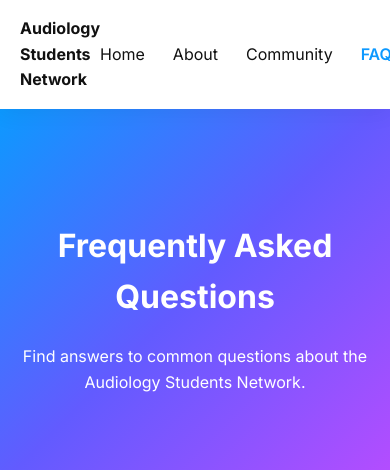
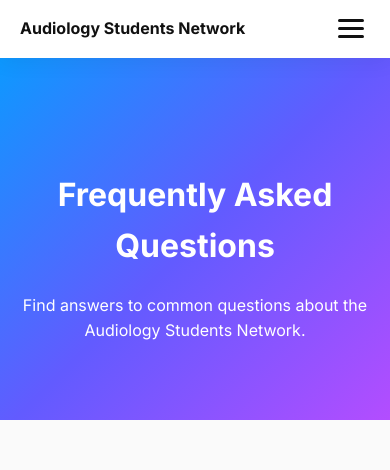
Before and after one commit to adewalemchel-dotcom/flask-cms, a Flask app: page /faq in a window 390 px wide; the page is wider, and only the part inside the window is pictured. Shown: the top 470 px of that part. Run offline with Flask 3, Linux system fonts and the light colour scheme; data that the repository does not hold is empty; some libraries are stand-ins or nearby versions.

Commit message:
Add mobile hamburger menu with fade animation

```diff
--- a/templates/faq.html
+++ b/templates/faq.html
@@ -25,11 +25,13 @@
       line-height: 1.6;
     }
 
+    /* NAVBAR */
     .navbar {
       position: sticky;
       top: 0;
       background: rgba(255,255,255,0.95);
       box-shadow: 0 6px 20px rgba(0,0,0,0.05);
+      z-index: 1000;
     }
 
     .nav-container {
@@ -39,6 +41,7 @@
       display: flex;
       justify-content: space-between;
       align-items: center;
+      position: relative;
     }
 
     .nav-cta {
@@ -69,6 +72,54 @@
       font-weight: 600;
     }
 
+    /* HAMBURGER */
+    .menu-toggle {
+      display: none;
+      flex-direction: column;
+      gap: 5px;
+      background: none;
+      border: none;
+      cursor: pointer;
+    }
+
+    .menu-toggle span {
+      width: 26px;
+      height: 3px;
+      background: #111;
+      border-radius: 2px;
+    }
+
+    /* MOBILE NAV */
+    @media (max-width: 768px) {
+      .menu-toggle {
+        display: flex;
+      }
+
+      .nav-links {
+        position: absolute;
+        top: 70px;
+        left: 0;
+        right: 0;
+        background: #fff;
+        flex-direction: column;
+        gap: 20px;
+        padding: 30px 20px;
+        box-shadow: 0 20px 40px rgba(0,0,0,0.08);
+
+        opacity: 0;
+        pointer-events: none;
+        transform: translateY(-10px);
+        transition: all 0.25s ease;
+      }
+
+      .nav-links.open {
+        opacity: 1;
+        pointer-events: auto;
+        transform: translateY(0);
+      }
+    }
+
+    /* HERO */
     header.hero {
       text-align: center;
       padding: 90px 20px 60px;
@@ -135,6 +186,14 @@
 <nav class="navbar">
   <div class="nav-container">
     <strong>Audiology Students Network</strong>
+
+    <!-- HAMBURGER -->
+    <button class="menu-toggle" aria-label="Toggle menu">
+      <span></span>
+      <span></span>
+      <span></span>
+    </button>
+
     <ul class="nav-links">
       <li><a href="/">Home</a></li>
       <li><a href="/about">About</a></li>
@@ -187,16 +246,15 @@
 </footer>
 
 <script>
-  function bindFAQ() {
+  // FAQ toggle
   document.querySelectorAll('.faq-item').forEach(item => {
     const q = item.querySelector('.faq-question');
     q.addEventListener('click', () => {
       item.classList.toggle('open');
-        const span = q.querySelector('span');
-        span.textContent = item.classList.contains('open') ? '−' : '+';
+      q.querySelector('span').textContent =
+        item.classList.contains('open') ? '−' : '+';
     });
   });
-  }
 
   function filterFAQs() {
     const input = document.querySelector('.faq-search').value.toLowerCase();
@@ -206,7 +264,13 @@
     });
   }
 
-  bindFAQ();
+  // MOBILE NAV TOGGLE
+  const toggle = document.querySelector('.menu-toggle');
+  const nav = document.querySelector('.nav-links');
+
+  toggle.addEventListener('click', () => {
+    nav.classList.toggle('open');
+  });
 </script>
 
 </body>
```
Lines whose indentation alone changed are shown as unchanged.
